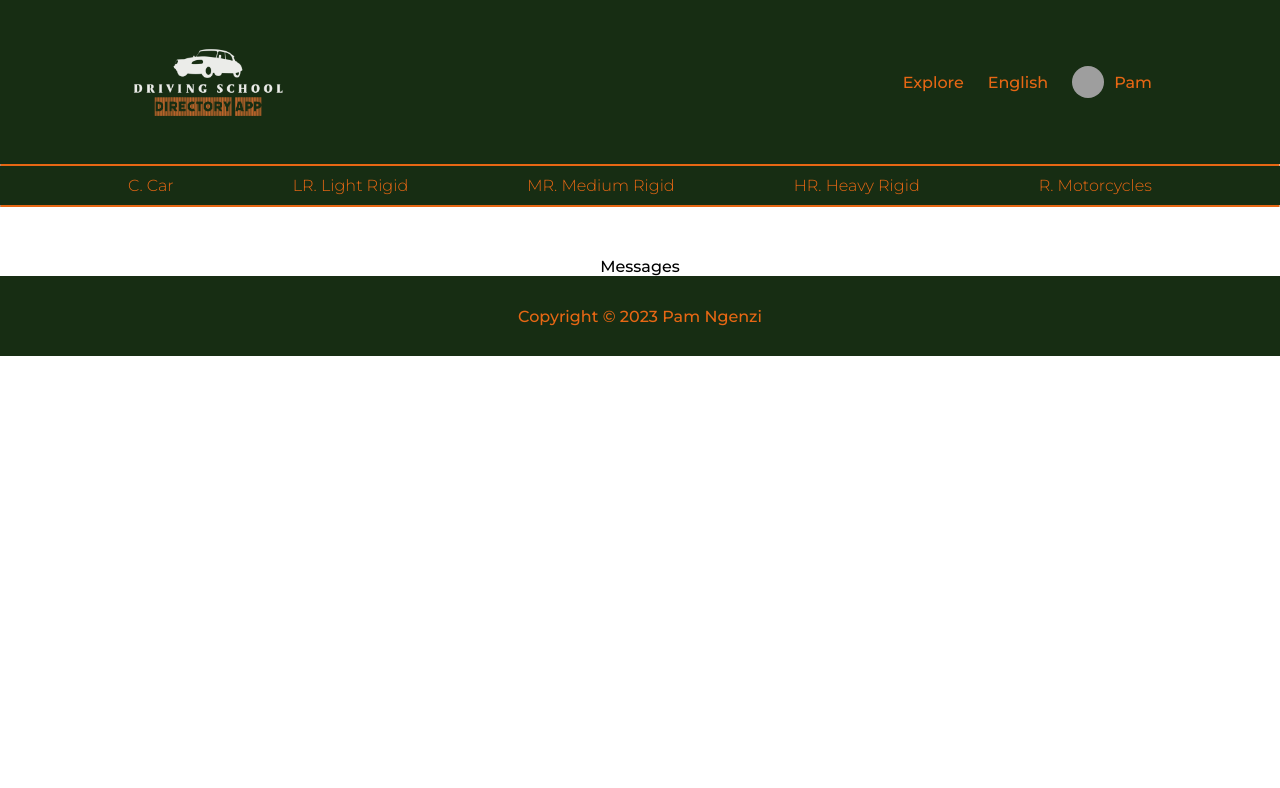
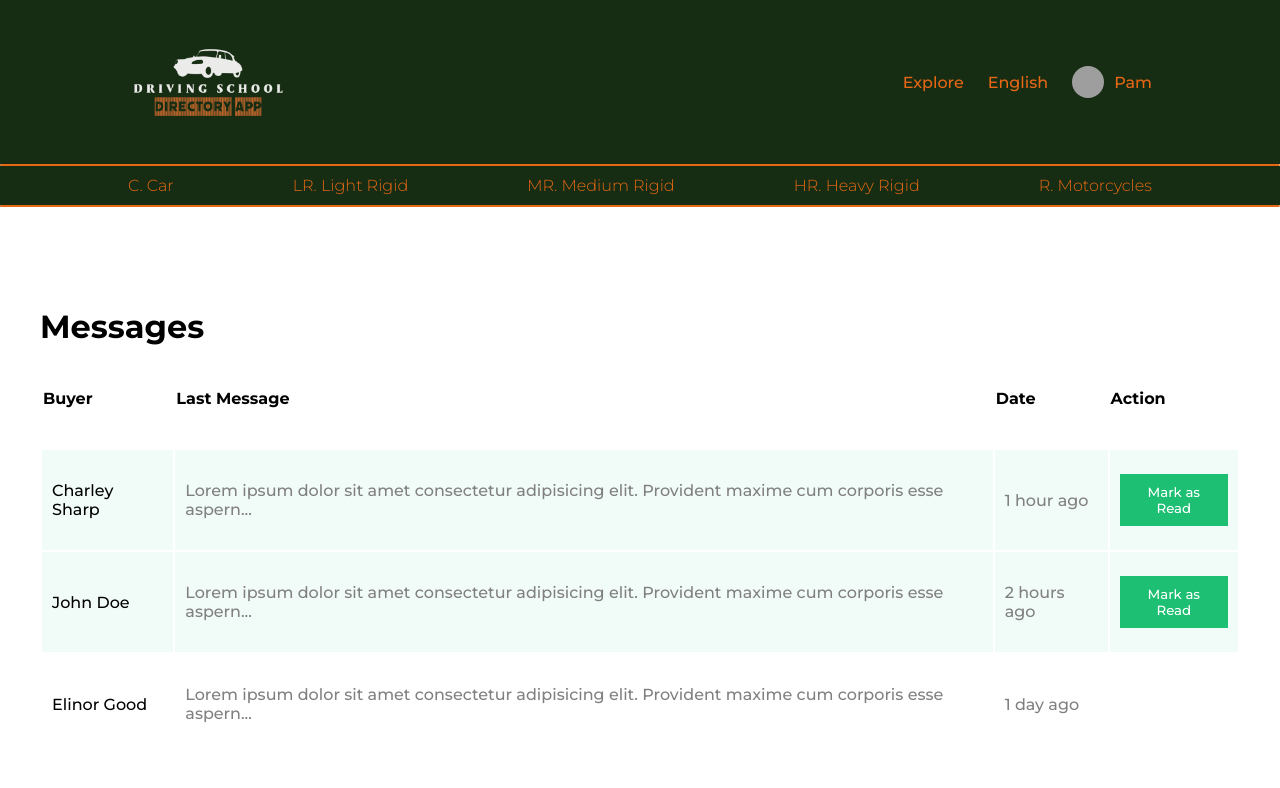
Before and after one commit to ngupange/Driving_School_App_UI, a React (Vite) app: page /messages in a window 1280 px wide. Shown: the top 788 px of the page. Built offline with nearby package versions, Linux system fonts and the light colour scheme; grey boxes are pictures that could not be loaded.

Commit message:
Messages Page Ok

```diff
--- a/src/pages/bookings/Bookings.jsx
+++ b/src/pages/bookings/Bookings.jsx
@@ -2,12 +2,14 @@ import React from 'react'
 import './Bookings.scss'
 function Bookings() {
     return (
+        <>
             <div className="bookings">
                 <div className="container">
                     <div className="title">
                         <h1>Orders</h1>
                     </div>
                     <table>
+                        <thead>
                             <tr>
                                 <th>Booking_Id</th>
                                 <th>Pickup Address</th>
@@ -22,6 +24,8 @@ function Bookings() {
                                 <th>Status</th>
                                 <th>Action</th>
                             </tr>
+                        </thead>
+                        <tbody>
                             <tr>
                                 <td>01</td>
                                 <td>Greater Brisbane</td>
@@ -108,10 +112,11 @@ function Bookings() {
                                     <span className='menu'>Menu</span>
                                 </td>
                             </tr>
+                        </tbody>
                     </table>
                 </div>
             </div>
-    );
+        </>);
 }
 
 export default Bookings
--- a/src/pages/instructorSessions/InstructorSessions.jsx
+++ b/src/pages/instructorSessions/InstructorSessions.jsx
@@ -23,6 +23,7 @@ function InstructorSessions() {
                     )}
                 </div>
                 <table>
+                    <thead>
                         <tr>
                             <th>Session_Id</th>
                             <th>Main Suburb</th>
@@ -37,6 +38,8 @@ function InstructorSessions() {
                             <th>Status</th>
                             <th>Action</th>
                         </tr>
+                    </thead>
+                    <tbody>
                         <tr>
                             <td>01</td>
                             <td>Greater Brisbane</td>
@@ -123,6 +126,7 @@ function InstructorSessions() {
                                 <span className='menu'>Menu</span>
                             </td>
                         </tr>
+                    </tbody>
                 </table>
             </div>
         </div>
--- a/src/pages/messages/Messages.jsx
+++ b/src/pages/messages/Messages.jsx
@@ -1,9 +1,88 @@
-import React from 'react'
+import React from "react";
+import { Link } from "react-router-dom";
+import "./Messages.scss";
 
-function Messages() {
+const Messages = () => {
+  const currentUser = {
+    id: 1,
+    username: "Anna",
+    isSeller: true,
+  };
+
+  const message = `Lorem ipsum dolor sit amet consectetur adipisicing elit. Provident
+  maxime cum corporis esse aspernatur laborum dolorum? Animi
+  molestias aliquam, cum nesciunt, aut, ut quam vitae saepe repellat
+  nobis praesentium placeat.`;
+
   return (
-    <div>Messages</div>
-  )
-}
+    <div className="messages">
+      <div className="container">
+        <div className="title">
+          <h1>Messages</h1>
+        </div>
+        <table>
+          <thead>
+            <tr>
+              <th>{currentUser.isSeller ? "Buyer" : "Seller"}</th>
+              <th>Last Message</th>
+              <th>Date</th>
+              <th>Action</th>
+            </tr>
+          </thead>
+          <tbody>
+            <tr className="active">
+              <td>Charley Sharp</td>
+              <td>
+                <Link to="/message/123" className="link">
+                  {message.substring(0, 100)}...
+                </Link>
+              </td>
+              <td>1 hour ago</td>
+              <td>
+                <button>Mark as Read</button>
+              </td>
+            </tr>
+            <tr className="active">
+              <td>John Doe</td>
 
-export default Messages
+              <td>
+                <Link to="/message/123" className="link">
+                  {message.substring(0, 100)}...
+                </Link>
+              </td>
+              <td>2 hours ago</td>
+              <td>
+                <button>Mark as Read</button>
+              </td>
+            </tr>
+            <tr>
+              <td>Elinor Good</td>
+              <td>
+                <Link to="/message/123" className="link">
+                  {message.substring(0, 100)}...
+                </Link>
+              </td>
+              <td>1 day ago</td>
+            </tr>
+            <tr>
+              <td>Garner David </td>
+              <td>
+                <Link to="/message/123" className="link">
+                  {message.substring(0, 100)}...
+                </Link>
+              </td>
+              <td>2 days ago</td>
+            </tr>
+            <tr>
+              <td>Troy Oliver</td>
+              <td>{message.substring(0, 100)}</td>
+              <td>1 week ago</td>
+            </tr>
+          </tbody>
+        </table>
+      </div>
+    </div>
+  );
+};
+
+export default Messages;
--- a/src/pages/messages/Messages.scss
+++ b/src/pages/messages/Messages.scss
@@ -0,0 +1,59 @@
+.messages {
+  display: flex;
+  justify-content: center;
+
+  .container {
+    width: 100%;
+    max-width: 1200px;
+    padding: 50px 0px;
+
+    .title {
+      display: flex;
+      justify-content: space-between;
+
+      button {
+        background-color: #1dbf73;
+        color: white;
+        font-weight: 500;
+        border: none;
+        padding: 10px;
+        cursor: pointer;
+      }
+    }
+
+    table {
+      width: 100%;
+
+      tr {
+        height: 100px;
+        th {
+          text-align: left;
+        }
+        td {
+          padding: 10px;
+
+          &:first-child {
+            font-weight: 500;
+          }
+
+          &:nth-child(2),
+          &:nth-child(3) {
+            color: gray;
+          }
+        }
+
+        button {
+          background-color: #1dbf73;
+          color: white;
+          padding: 10px;
+          border: none;
+          cursor: pointer;
+        }
+
+        &.active {
+          background-color: #1dbf730f;
+        }
+      }
+    }
+  }
+}
```
Lines whose indentation alone changed are shown as unchanged.
